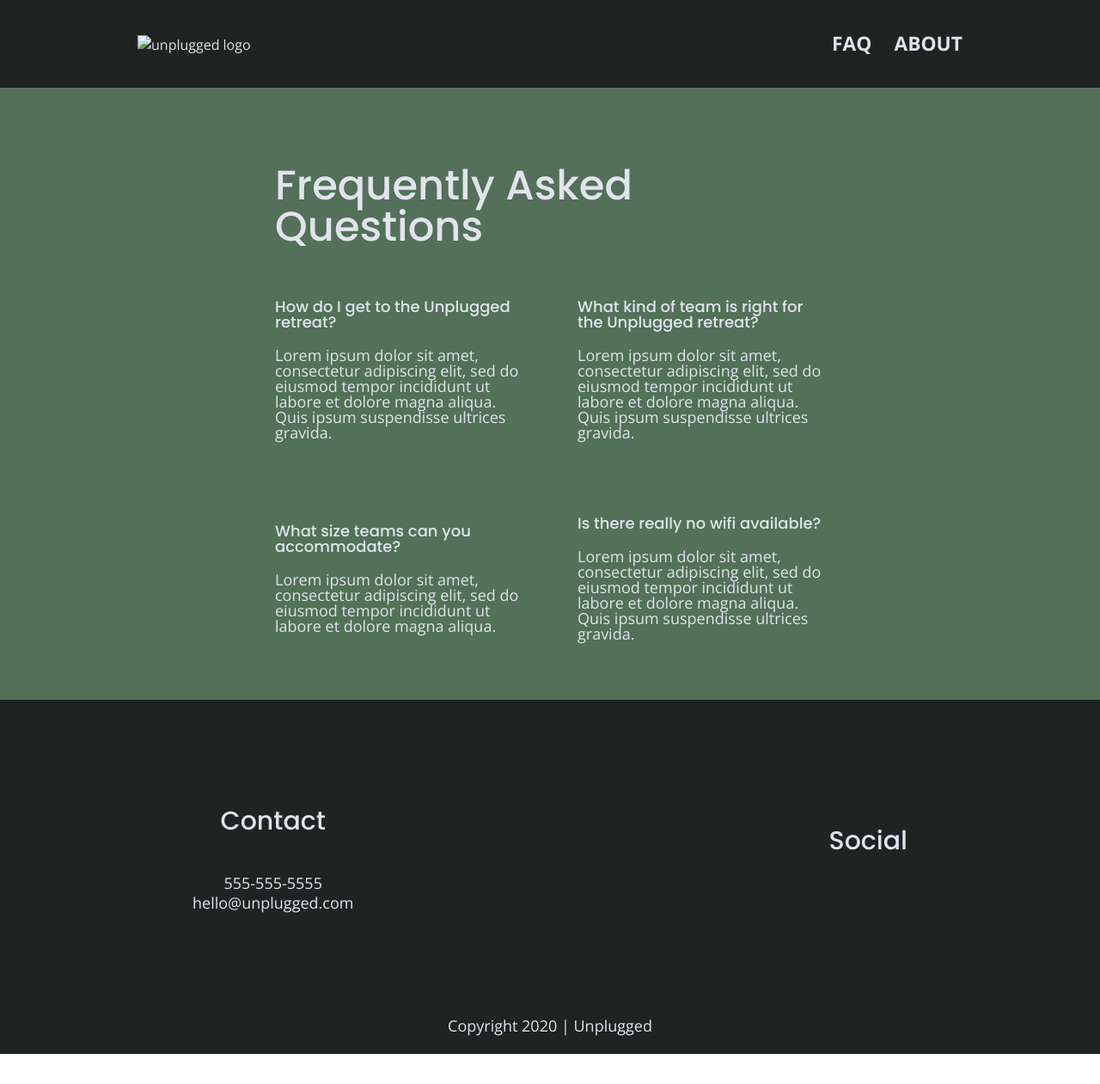
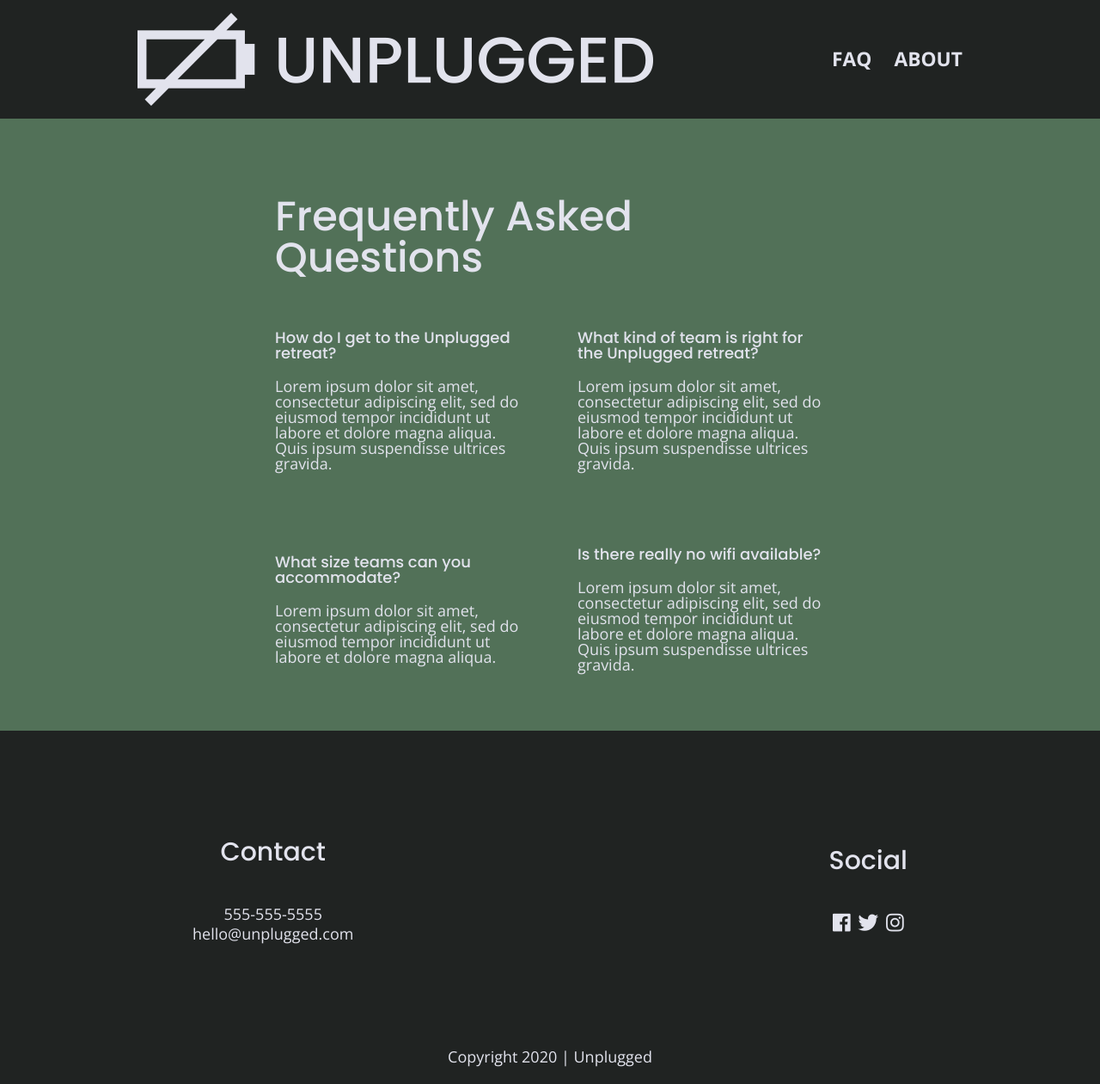
Before and after one commit to Linda-D-design/unplugged-retreat, a website: page faq/index.html in a window 1280 px wide. Shown: the whole page at 86% size. Before the commit the page ends 1226 px from the top, so only its background shows below. Drawn offline with nearby package versions, Linux system fonts and the light colour scheme.

Commit message:
added social media icons

```diff
--- a/css/main.css
+++ b/css/main.css
@@ -229,6 +229,10 @@ footer .social-icons p {
   display: flex;
   justify-content: center;
   align-items: center;
+}
+
+footer .social-icons p i {
+  font-size: 1.3125em;
 }
 
 footer .content-wrapper {
--- a/faq/index.html
+++ b/faq/index.html
@@ -28,7 +28,7 @@
 <body>
   <header>
     <div class="content-wrapper">
-      <a href="#"><img src="" alt="unplugged logo"></a>
+      <a href="#"><img src="../img/logo.png" alt="unplugged logo"></a>
       <div class="header-divider"></div>
       <nav>
            <ul>
@@ -78,9 +78,10 @@
           <div class="social">
             <h4>Social</h4>
               <div class="social-icons">
-                  <p><a href="https://www.facebook.com/yoursite" target="_blank"></a></p>
-                  <p><a href="https://www.twitter.com/yoursite" target="_blank"></a></p>
-                  <p><a href="https://www.instagram.com/yoursite" target="_blank"></a></p>
+
+                <p><a href="https://www.facebook.com/skillcrush" target="_blank"><i class="fab fa-facebook"></i></a></p>
+                <p><a href="https://www.twitter.com/skillcrush" target="_blank"><i class="fab fa-twitter"></i></a></p>
+                <p><a href="https://www.instagram.com/skillcrush" target="_blank"><i class="fab fa-instagram"></i></a></p>
 
                   <!-- other social links here -->
               </div>
```
Also changed, not shown: about/index.html (+3 -4 lines), index.html (+3 -4 lines).
